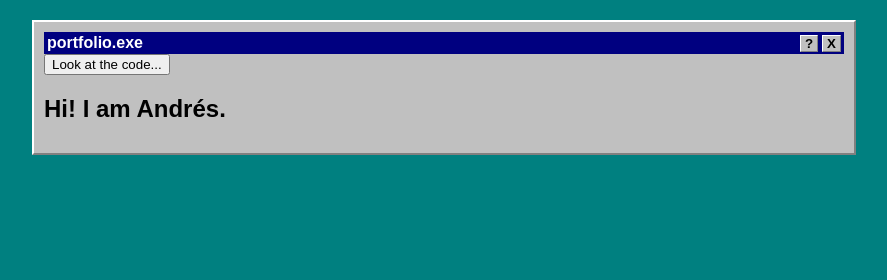
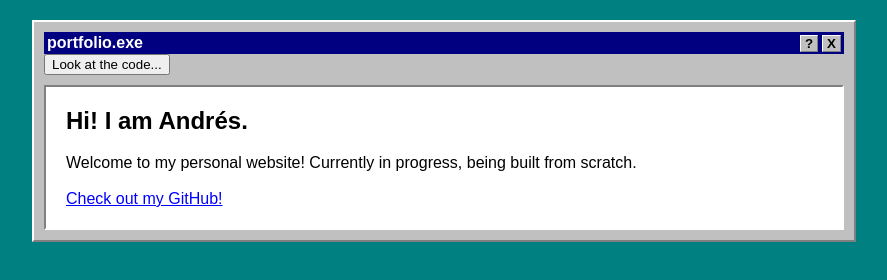
Before and after one commit to avilldev/avilldev.github.io, a plain HTML site: page index.html in a window 1280 px wide. Shown: the whole page, without its empty margins (196-1083 px from the left). Drawn offline with Linux system fonts and the light colour scheme.

Commit message:
Added the style for a sunken content box effect and added more main content.

```diff
--- a/index.html
+++ b/index.html
@@ -21,6 +21,12 @@
         <nav>
             <main>
                 <h1>Hi! I am Andrés.</h1>
+                <p>
+                    Welcome to my personal website! Currently in progress, being built from scratch.
+                </p>
+                <a href="https://github.com/avilldev" target="_blank" rel="noopener noreferrer">
+                    Check out my GitHub!
+                </a>
             </main>
         </nav>
     </div>
--- a/style.css
+++ b/style.css
@@ -54,3 +54,29 @@ body {
     font-weight: bold;
     padding: 0 4px;
 }
+
+main {
+    background: #ffffff;
+    margin-top: 10px;
+    padding: 20px;
+    border-top: 2px solid var(--border-dark);
+    border-left: 2px solid var(--border-dark);
+    border-bottom: 2px solid var(--border-light);
+    border-right: 2px solid var(--border-light);
+}
+
+main h1 {
+    margin-top: 0;
+    margin-bottom: 15px;
+    font-size: 24px;
+}
+
+main p {
+    line-height: 1.5;
+    margin-bottom: 15px;
+}
+
+a {
+    color: #0000ff;
+    text-decoration: underline;
+}
```
